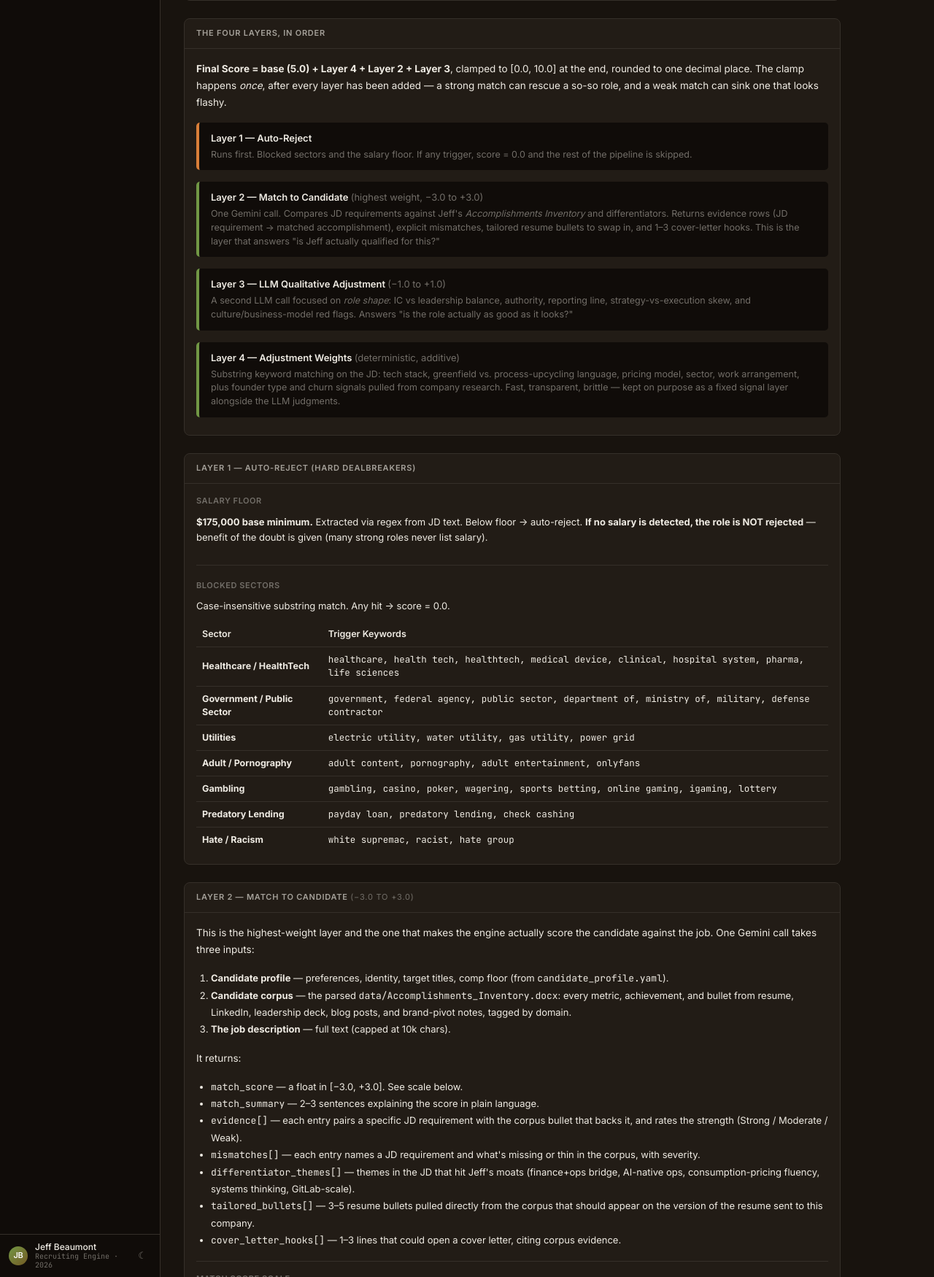
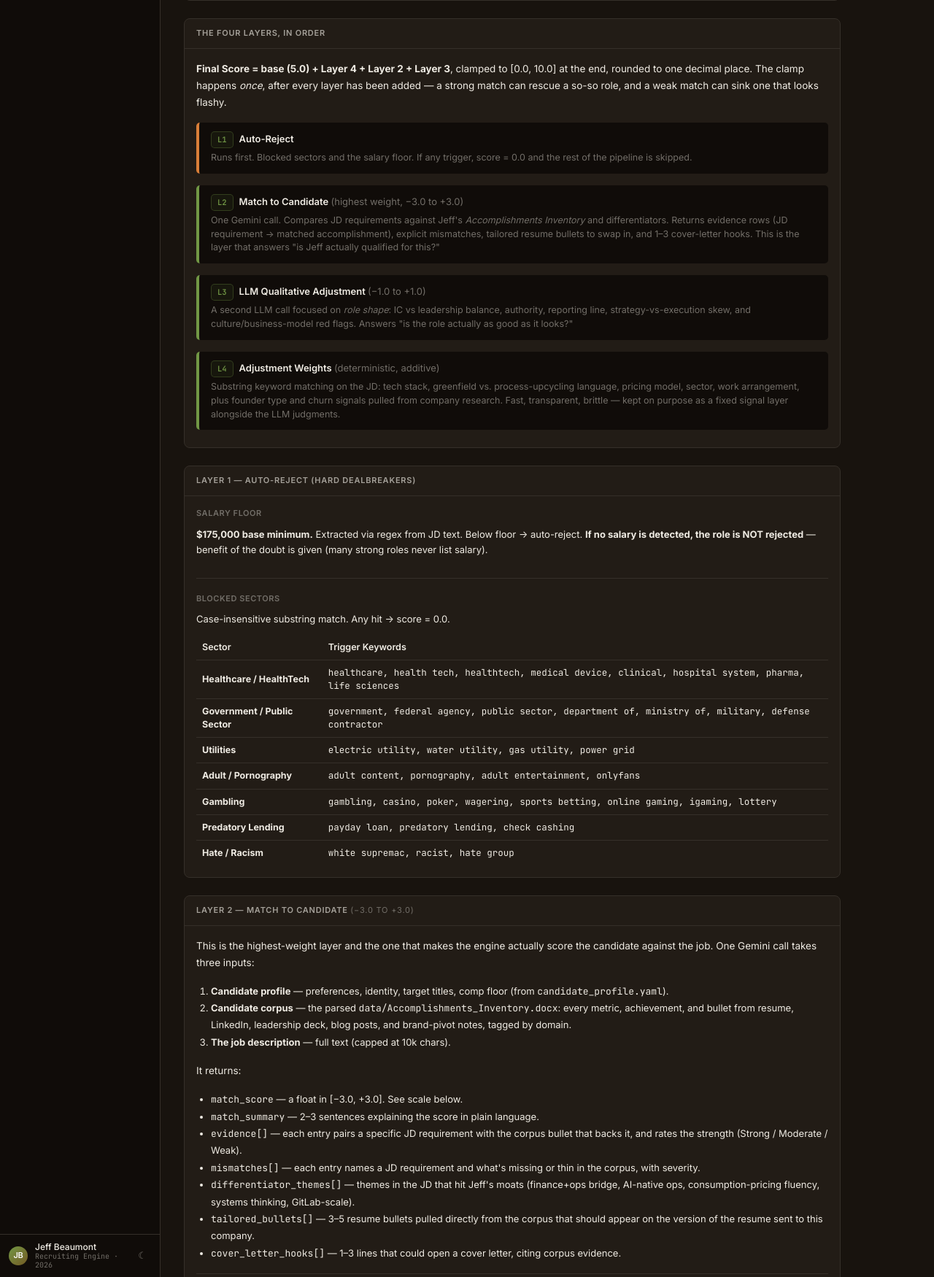
Before and after one commit to jeffsleft/searchops, a Python web app: template app/templates/settings_methodology.html in a window 1280 px wide. Shown: the part 850-2600 px from the top of the page at 73% size. Run offline with Jinja, Linux system fonts and the light colour scheme; the template is opened without the code that fills it, so the values that code supplies are empty.

Commit message:
Sync from private @ 0604913

```diff
--- a/app/static/css/styles.css
+++ b/app/static/css/styles.css
@@ -269,6 +269,18 @@ a:hover { text-decoration: underline; }
   letter-spacing: -0.01em;
 }
 .score-badge .dot { width: 6px; height: 6px; border-radius: 50%; }
+
+/* Job Detail "score receipt" — large tier-colored final-score treatment.
+   Pair with a .tier-* class (below) for color/border/background, same
+   pattern as .score-badge. */
+.score-xl {
+  display: inline-block;
+  font-family: var(--font-mono); font-weight: 600; font-variant-numeric: tabular-nums;
+  font-size: 34px; line-height: 1; letter-spacing: -0.03em;
+  padding: 6px 14px; border-radius: 8px;
+  border: 1px solid;
+}
+
 .tier-dream { color: var(--tier-dream); border-color: color-mix(in oklch, var(--tier-dream) 35%, transparent); background: color-mix(in oklch, var(--tier-dream) 10%, transparent); }
 .tier-dream .dot { background: var(--tier-dream); }
 .tier-solid { color: var(--tier-solid); border-color: color-mix(in oklch, var(--tier-solid) 35%, transparent); background: color-mix(in oklch, var(--tier-solid) 9%, transparent); }
@@ -281,6 +293,15 @@ a:hover { text-decoration: underline; }
 .tier-pass  .dot { background: var(--tier-pass); }
 .tier-reject { color: var(--text-dim); border-color: var(--border); background: transparent; text-decoration: line-through; text-decoration-thickness: 1px; }
 .tier-reject .dot { background: var(--text-dim); }
+
+/* Score-tier legend (Settings → Methodology) */
+.tier-legend { display: flex; flex-direction: column; }
+.tier-legend .tl-row {
+  display: grid; grid-template-columns: 70px 110px 1fr;
+  align-items: center; gap: 14px; padding: 9px 0;
+  border-bottom: 1px dashed var(--border); font-size: 12.5px;
+}
+.tier-legend .tl-row:last-child { border-bottom: none; }
 
 /* Score breakdown bar */
 .score-bar {
@@ -2028,6 +2049,16 @@ a:hover { text-decoration: underline; }
   margin-bottom: 8px;
 }
 .layer-row + .layer-row { margin-top: 0; }
+.layer-badge {
+  display: inline-block;
+  font-family: var(--font-mono); font-size: 10.5px; font-weight: 600;
+  color: var(--accent);
+  border: 1px solid color-mix(in oklch, var(--accent) 30%, transparent);
+  border-radius: 5px; padding: 3px 8px;
+  text-align: center;
+  background: color-mix(in oklch, var(--accent) 8%, transparent);
+  margin-right: 8px;
+}
 
 /* ---- Kanban ETHICS unvetted label ---- */
 .kcard-ethics-label {
--- a/app/templates/settings_methodology.html
+++ b/app/templates/settings_methodology.html
@@ -80,25 +80,25 @@
       </p>
       <div style="display:flex;flex-direction:column;gap:8px;">
         <div class="layer-row" style="border-left-color:var(--rust);">
-          <div style="font-size:13px;font-weight:600;margin-bottom:4px;">Layer 1 — Auto-Reject</div>
+          <div style="font-size:13px;font-weight:600;margin-bottom:4px;"><span class="layer-badge">L1</span>Auto-Reject</div>
           <div class="dim" style="font-size:12.5px;line-height:1.5;">
             Runs first. Blocked sectors and the salary floor. If any trigger, score = 0.0 and the rest of the pipeline is skipped.
           </div>
         </div>
         <div class="layer-row">
-          <div style="font-size:13px;font-weight:600;margin-bottom:4px;">Layer 2 — Match to Candidate <span class="dim" style="font-weight:400;">(highest weight, −3.0 to +3.0)</span></div>
+          <div style="font-size:13px;font-weight:600;margin-bottom:4px;"><span class="layer-badge">L2</span>Match to Candidate <span class="dim" style="font-weight:400;">(highest weight, −3.0 to +3.0)</span></div>
           <div class="dim" style="font-size:12.5px;line-height:1.5;">
             One Gemini call. Compares JD requirements against Jeff's <em>Accomplishments Inventory</em> and differentiators. Returns evidence rows (JD requirement → matched accomplishment), explicit mismatches, tailored resume bullets to swap in, and 1–3 cover-letter hooks. This is the layer that answers "is Jeff actually qualified for this?"
           </div>
         </div>
         <div class="layer-row">
-          <div style="font-size:13px;font-weight:600;margin-bottom:4px;">Layer 3 — LLM Qualitative Adjustment <span class="dim" style="font-weight:400;">(−1.0 to +1.0)</span></div>
+          <div style="font-size:13px;font-weight:600;margin-bottom:4px;"><span class="layer-badge">L3</span>LLM Qualitative Adjustment <span class="dim" style="font-weight:400;">(−1.0 to +1.0)</span></div>
           <div class="dim" style="font-size:12.5px;line-height:1.5;">
             A second LLM call focused on <em>role shape</em>: IC vs leadership balance, authority, reporting line, strategy-vs-execution skew, and culture/business-model red flags. Answers "is the role actually as good as it looks?"
           </div>
         </div>
         <div class="layer-row">
-          <div style="font-size:13px;font-weight:600;margin-bottom:4px;">Layer 4 — Adjustment Weights <span class="dim" style="font-weight:400;">(deterministic, additive)</span></div>
+          <div style="font-size:13px;font-weight:600;margin-bottom:4px;"><span class="layer-badge">L4</span>Adjustment Weights <span class="dim" style="font-weight:400;">(deterministic, additive)</span></div>
           <div class="dim" style="font-size:12.5px;line-height:1.5;">
             Substring keyword matching on the JD: tech stack, greenfield vs. process-upcycling language, pricing model, sector, work arrangement, plus founder type and churn signals pulled from company research. Fast, transparent, brittle — kept on purpose as a fixed signal layer alongside the LLM judgments.
           </div>
@@ -289,24 +289,16 @@
   <div class="card">
     <div class="card-head"><h3>Score tiers</h3></div>
     <div class="card-body">
-      <div style="overflow-x:auto;">
-        <table style="width:100%;border-collapse:collapse;font-size:12.5px;">
-          <thead>
-            <tr style="border-bottom:1px solid var(--border);">
-              <th style="text-align:left;padding:10px;font-weight:600;">Score</th>
-              <th style="text-align:left;padding:10px;font-weight:600;">Tier</th>
-              <th style="text-align:left;padding:10px;font-weight:600;">Interpretation</th>
-            </tr>
-          </thead>
-          <tbody>
-            <tr style="border-bottom:1px solid var(--border);"><td style="padding:10px;"><strong>9.0–10.0</strong></td><td style="padding:10px;"><span class="score-badge tier-dream"><span class="dot"></span>Dream Job</span></td><td style="padding:10px;">Exceptional fit on both role and candidate — apply immediately.</td></tr>
-            <tr style="border-bottom:1px solid var(--border);"><td style="padding:10px;"><strong>7.0–8.9</strong></td><td style="padding:10px;"><span class="score-badge tier-solid"><span class="dot"></span>Solid Bet</span></td><td style="padding:10px;">Strong fit — prioritize.</td></tr>
-            <tr style="border-bottom:1px solid var(--border);"><td style="padding:10px;"><strong>5.0–6.9</strong></td><td style="padding:10px;"><span class="score-badge tier-worth"><span class="dot"></span>Worth a Look</span></td><td style="padding:10px;">Neutral-to-positive. Read the Match Analysis panel before applying.</td></tr>
-            <tr style="border-bottom:1px solid var(--border);"><td style="padding:10px;"><strong>3.0–4.9</strong></td><td style="padding:10px;"><span class="score-badge tier-skip"><span class="dot"></span>Probably Skip</span></td><td style="padding:10px;">Weak fit — low priority.</td></tr>
-            <tr style="border-bottom:1px solid var(--border);"><td style="padding:10px;"><strong>0.1–2.9</strong></td><td style="padding:10px;"><span class="score-badge tier-pass"><span class="dot"></span>Hard Pass</span></td><td style="padding:10px;">Rejected or fundamental mismatch.</td></tr>
-            <tr><td style="padding:10px;"><strong>0.0</strong></td><td style="padding:10px;"><span class="score-badge tier-reject"><span class="dot"></span>Auto-Rejected</span></td><td style="padding:10px;">Layer 1 dealbreaker triggered.</td></tr>
-          </tbody>
-        </table>
+      <div class="tier-legend">
+        <div class="tl-row" style="font-weight:600;border-bottom:1px solid var(--border);">
+          <div>Score</div><div>Tier</div><div>Interpretation</div>
+        </div>
+        <div class="tl-row"><div><strong>9.0–10.0</strong></div><div><span class="score-badge tier-dream"><span class="dot"></span>Dream Job</span></div><div>Exceptional fit on both role and candidate — apply immediately.</div></div>
+        <div class="tl-row"><div><strong>7.0–8.9</strong></div><div><span class="score-badge tier-solid"><span class="dot"></span>Solid Bet</span></div><div>Strong fit — prioritize.</div></div>
+        <div class="tl-row"><div><strong>5.0–6.9</strong></div><div><span class="score-badge tier-worth"><span class="dot"></span>Worth a Look</span></div><div>Neutral-to-positive. Read the Match Analysis panel before applying.</div></div>
+        <div class="tl-row"><div><strong>3.0–4.9</strong></div><div><span class="score-badge tier-skip"><span class="dot"></span>Probably Skip</span></div><div>Weak fit — low priority.</div></div>
+        <div class="tl-row"><div><strong>0.1–2.9</strong></div><div><span class="score-badge tier-pass"><span class="dot"></span>Hard Pass</span></div><div>Rejected or fundamental mismatch.</div></div>
+        <div class="tl-row"><div><strong>0.0</strong></div><div><span class="score-badge tier-reject"><span class="dot"></span>Auto-Rejected</span></div><div>Layer 1 dealbreaker triggered.</div></div>
       </div>
     </div>
   </div>
```
Also changed, not shown: app/templates/job_detail.html (+9 -2 lines).
